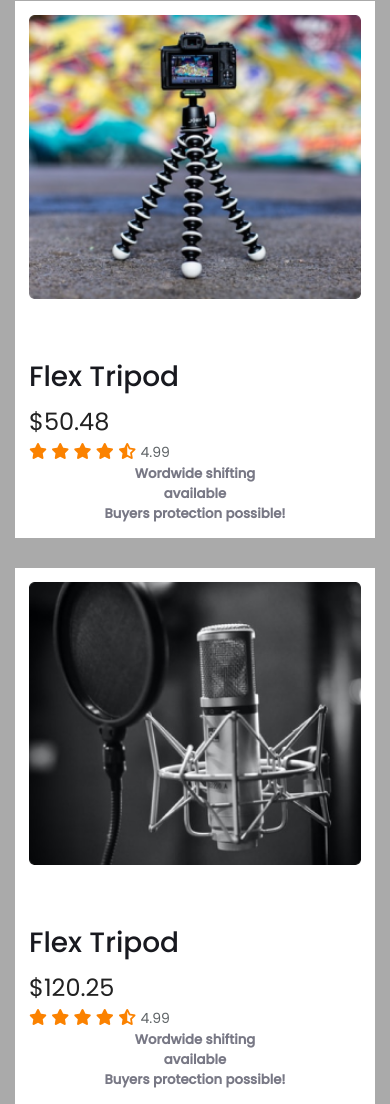
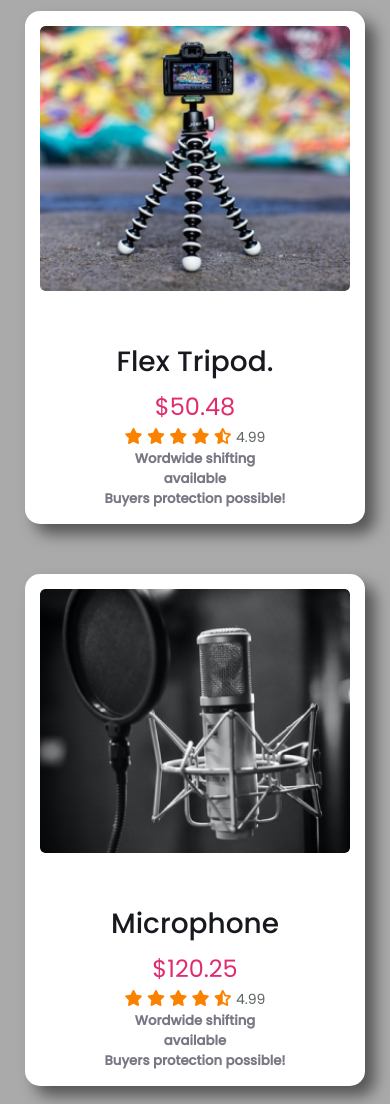
Before and after one commit to MUHAMMADSabbirHossain/influencer-gear, a plain HTML site: page index.html in a window 390 px wide. Shown: the part 753-1857 px from the top of the page. Drawn offline with nearby package versions, Linux system fonts and the light colour scheme.

Commit message:
item name, img responsiveness, radius fixed.

```diff
--- a/index.html
+++ b/index.html
@@ -94,11 +94,11 @@
 
         <!-- popular collections -->
         <section class="popular-collections">
-            <p class="section-title"> Popular Collection</p>
+            <p class="section-title">Popular Collection</p>
             <div class="collections">
                 <article class="collection-details">
                     <img src="influencer-gear-main/images/tripod.png" alt="">
-                    <p class="collection-name">Flex Tripod</p>
+                    <p class="collection-name">Flex Tripod.</p>
                     <span class="price">$50.48</span>
 
                     <div class="star-rating">
@@ -118,7 +118,7 @@
 
                 <article class="collection-details">
                     <img src="influencer-gear-main/images/mic.png" alt="">
-                    <p class="collection-name">Flex Tripod</p>
+                    <p class="collection-name">Microphone</p>
                     <span class="price">$120.25</span>
 
                     <div class="star-rating">
@@ -138,7 +138,7 @@
 
                 <article class="collection-details">
                     <img src="influencer-gear-main/images/airpod.png" alt="">
-                    <p class="collection-name">Flex Tripod</p>
+                    <p class="collection-name">Airpods</p>
                     <span class="price">$100.00</span>
 
                     <div class="star-rating">
@@ -158,7 +158,7 @@
 
                 <article class="collection-details">
                     <img src="influencer-gear-main/images/drone.png" alt="">
-                    <p class="collection-name">Flex Tripod</p>
+                    <p class="collection-name">Drone</p>
                     <span class="price">$980.25</span>
 
                     <div class="star-rating">
@@ -178,7 +178,7 @@
 
                 <article class="collection-details">
                     <img src="influencer-gear-main/images/lights.png" alt="">
-                    <p class="collection-name">Flex Tripod</p>
+                    <p class="collection-name">Light Setup</p>
                     <span class="price">$1200.00</span>
 
                     <div class="star-rating">
@@ -197,7 +197,7 @@
                 </article>
                 <article class="collection-details">
                     <img src="influencer-gear-main/images/camera.png" alt="">
-                    <p class="collection-name">Flex Tripod</p>
+                    <p class="collection-name">Vlogging Camera</p>
                     <span class="price">$820.40</span>
 
                     <div class="star-rating">
@@ -216,7 +216,7 @@
                 </article>
                 <article class="collection-details">
                     <img src="influencer-gear-main/images/single-light.png" alt="">
-                    <p class="collection-name">Flex Tripod</p>
+                    <p class="collection-name">single-light</p>
                     <span class="price">$1800.80</span>
 
                     <div class="star-rating">
@@ -236,7 +236,7 @@
 
                 <article class="collection-details">
                     <img src="influencer-gear-main/images/action.png" alt="">
-                    <p class="collection-name">Flex Tripod</p>
+                    <p class="collection-name">Action</p>
                     <span class="price">$25.48</span>
 
                     <div class="star-rating">
@@ -255,7 +255,7 @@
                 </article>
                 <article class="collection-details">
                     <img src="influencer-gear-main/images/tripod.png" alt="">
-                    <p class="collection-name">Flex Tripod</p>
+                    <p class="collection-name">Tripod</p>
                     <span class="price">$380.00</span>
 
                     <div class="star-rating">
--- a/styles/style.css
+++ b/styles/style.css
@@ -12,12 +12,6 @@ body {
     margin: 0;
     background-color: #AAAAAA;
 }
-
-
-
-
-
-
 
 /* heading */
 .heading-container {
@@ -144,14 +138,19 @@ hr {
 }
 
 .collection-details {
-    padding: 14px;
+    margin: 10px;
+    padding: 15px;
     background-color: #FFFFFF;
-
+    border-radius: 15px;
+    display: flex;
+    flex-direction: column;
+    align-items: center;
+    box-shadow: 10px 10px 15px rgba(0, 0, 0, 0.5);
 }
 
 .collection-details img {
-    width: 300px;
-    border-radius: 5px;
+    width: 100%;
+    border-radius: 15px;
 }
 
 .collection-name {
@@ -163,9 +162,9 @@ hr {
 }
 
 .price {
+    color: #E02C6D;
     font-weight: 400;
     font-size: 24px;
-    color: rgba(0, 0, 0, 0.87);
 }
 
 .fa-star,
```
